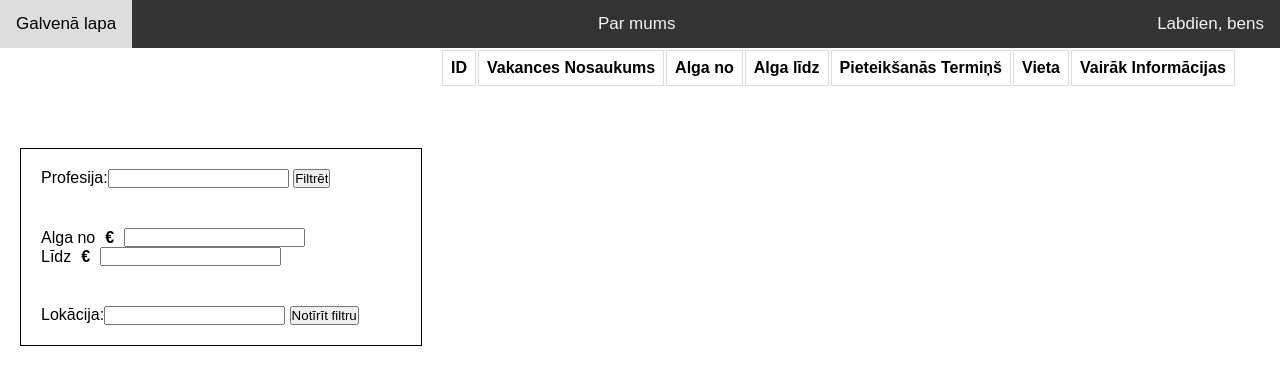
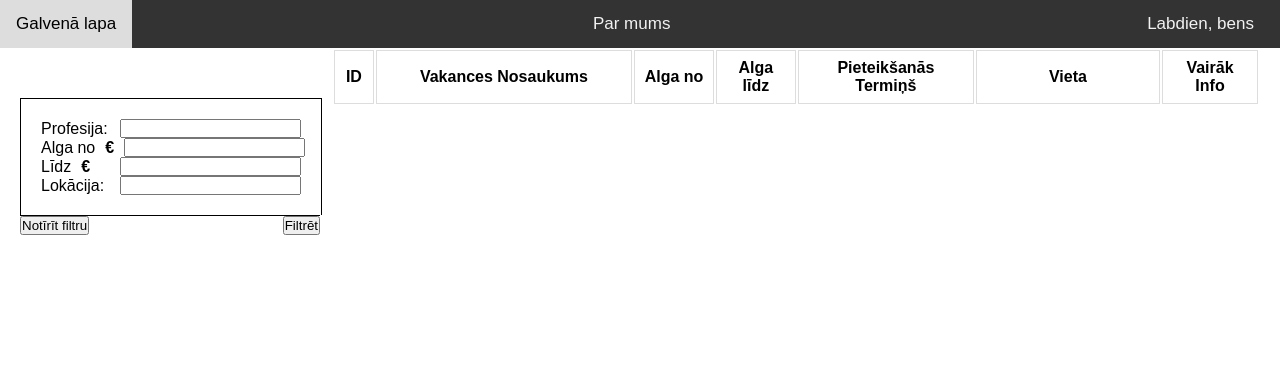
Before and after one commit to RokoTheDog/Kurmgejs, a Flask app: page / in a window 1280 px wide. Shown: the top 385 px of the page. Run offline with Flask 3, Linux system fonts and the light colour scheme; a user stored in the database is signed in; data comes from the database, SQL or seed files in the repository; both versions use the stored data as it was after the commit; data that the repository does not hold is empty.

Commit message:
filtra css2

```diff
--- a/Projekts/helpers.py
+++ b/Projekts/helpers.py
@@ -25,15 +25,25 @@ def get_data_gov_lv(nosaukums=None,MinWage=None,MaxWage=None,Location=None):
 
 
     records = data['result']['records']
-    #print(records)
-    table = "<table><tr><th>ID</th><th>Vakances Nosaukums</th><th>Alga no</th><th>Alga līdz</th><th>Pieteikšanās Termiņš</th><th>Vieta</th><th>Vairāk Informācijas</th></tr>"
+    table = """
+<table style="table-layout: fixed; width: 100%;">
+<tr>
+    <th style="width: 3%;">ID</th>
+    <th style="width: 30%;">Vakances Nosaukums</th>
+    <th style="width: 8%;">Alga no</th>
+    <th style="width: 8%;">Alga līdz</th>
+    <th style="width: 20%;">Pieteikšanās Termiņš</th>
+    <th style="width: 21%;">Vieta</th>
+    <th style="width: 10%;">Vairāk Info</th>
+</tr>
+"""
     for row in records:
         #print(row)Fprint
         table += "<tr>"
         table += "<td>"+str(row["_id"])+"</td>"
         table += "<td>"+row["Vakances nosaukums"]+"</td>"
-        table += "<td>"+str(row["Alga no"])+"</td>"
-        table += "<td>"+str(row["Alga līdz"])+"</td>"
+        table += "<td>"+format(float(row["Alga no"]), '.2f')+"</td>"
+        table += "<td>"+format(float(row["Alga līdz"]), '.2f')+"</td>"
         table += "<td>"+row["Pieteikšanās termiņš"]+"</td>"
         table += "<td>"+row["Vieta"]+"</td>"
         table += "<td><a href="+row["Vakances paplašināts apraksts"]+">More info</td>"
--- a/Projekts/static/css/style.css
+++ b/Projekts/static/css/style.css
@@ -3,27 +3,10 @@
     padding: 0;
     font-family: sans-serif;
 }
-th.column1 { width: 100px; }
-th.column2 { width: 150px; }
-th.column3 { width: 120px; }
-th.column4 { width: 120px; }
-th.column5 { width: 200px; }
-th.column6 { width: 100px; }
-th.column7 { width: 150px; }
-
-
-td.column1 { width: 100px; }
-td.column2 { width: 150px; }
-td.column3 { width: 120px; }
-td.column4 { width: 120px; }
-td.column5 { width: 200px; }
-td.column6 { width: 100px; }
-td.column7 { width: 150px; }
-
 th, td {
     border: 1px solid #ddd;
     padding: 8px;
-    text-align: left;
+    text-align: center;
 }
 .flex-container {
     display: flex;
@@ -31,40 +14,48 @@ th, td {
 }
 
 .left-container {
-    flex: 1;
+    flex: 0.5;
     margin-right: 10px;
+    width: 25%;
 }
 
 .right-container {
-    flex: 2;
+    flex: 3;
 }
 .filter-container {
-    margin-top: 100px;
+    margin-top: 50px;
 }
 .wrapper {
-    width: 400px;
+    width: 300px;
     border-left: 1px solid black;
     border-right: 1px solid black;
     overflow: hidden;
+    margin: 0;
+    padding: 0;
 }
 .wrapper:first-child {
     border-top: 1px solid black;
 }
 .wrapper:last-child {
-    border-bottom: 1px solid black;
+    border-top: 1px solid black;
+    border-left: 0px solid black;
+    border-right: 0px solid black;
 }
 .first {
     float:left;
 }
 .second {
-    float: left;
+    margin-top: 20px;
     margin-right: 20px;
     margin-left: 20px;
 }
-.second:first-child {
-    margin-top: 20px;
+.third {
+    margin-right: 20px;
+    margin-left: 20px;
 }
-.second:last-child {
+.fourth {
+    margin-right: 20px;
+    margin-left: 20px;
     margin-bottom: 20px;
 }
 .wage-filter {
@@ -72,17 +63,14 @@ th, td {
     align-items: center;
     gap: 5px;
 }
+.wage-filter a {
+    white-space: nowrap;
+}
 input[type=text]{
     width:100%;
 }
 #wage{
     width:10%;
-}
-.bckgrnd {
-    background-image: url('/static/photos/photo.webp');
-    background-position: center;
-    background-size: cover;
-    position: absolute;
 }
 .topnav {
     background-color: #333;
@@ -96,8 +84,9 @@ input[type=text]{
 
 .welcome-message {
     color: #f2f2f2;
-    padding: 14px 16px;
+    padding: 20px 16px;
     font-size: 17px;
+    margin-right: 10px;
 }
 .dropdown {
     position: relative;
@@ -269,4 +258,13 @@ b{
     color:black;
     padding-left:5px;
     padding-right:5px;
+}.right-align {
+    margin-left: auto;
 }
+.button-container {
+    display: flex;
+}
+
+.right-align {
+    margin-left: auto;
+}
--- a/Projekts/templates/data.html
+++ b/Projekts/templates/data.html
@@ -10,31 +10,35 @@
                 <div class="filter-container">
                         <form action="/" method="post">
                                 <div class="wrapper">
-                                <div class="second">
+                                        <div class="second wage-filter">
                                                 <a class="first">Profesija:</a>
-                                        <input type="text1" name="nosaukums" value="{{ nosaukums }}">
-                                        <input type="submit" value="Filtrēt">
+                                                <input type="text1" name="nosaukums" class="right-align" value="{{ nosaukums }}">
                                         </div>
                                 </div>
                                 <div class="wrapper">
-                                <div class="second">
+                                        <div class="third">
                                                 <div class="wage-filter">
                                                         <a class="first">Alga no</a>
                                                         <b>€</b>
-                                                <input type="text1" name="MinWage" value="{{ MinWage }}">
+                                                        <input type="text1" class="right-align" name="MinWage" value="{{ MinWage }}">
                                                 </div>
                                                 <div class="wage-filter">
                                                         <a>Līdz </a>
                                                         <b>€</b>
-                                                <input type="text1" name="MaxWage" value="{{ MaxWage }}">
+                                                        <input type="text1" class="right-align" name="MaxWage" value="{{ MaxWage }}">
                                                 </div>
                                         </div>
                                 </div>
                                 <div class="wrapper">
-                                <div class="second">
+                                        <div class="fourth wage-filter">
                                                 <a class="first">Lokācija:</a>
-                                        <input type="text1" name="Location" value="{{ Location }}">
+                                                <input type="text1" class="right-align" name="Location" value="{{ Location }}">
+                                        </div>
+                                </div>
+                                <div class="wrapper button-container">
                                         <input type="submit" name="clear" value="Notīrīt filtru">
+                                        <div class="right-align">
+                                                <input type="submit" value="Filtrēt">
                                         </div>
                                 </div>
                         </form>
--- a/Projekts/templates/layout.html
+++ b/Projekts/templates/layout.html
@@ -7,7 +7,6 @@
     <title>{% block title %}{% endblock %}</title>
 </head>
 <body>
-    <div class="bckgrnd"></div>
     <div class="topnav">
         <a href="/">Galvenā lapa</a>
         <a href="/about">Par mums</a>
```
Also changed, not shown: Projekts/login.db, Projekts/static/photos/photo.webp (deleted). Lines whose indentation alone changed are shown as unchanged.
